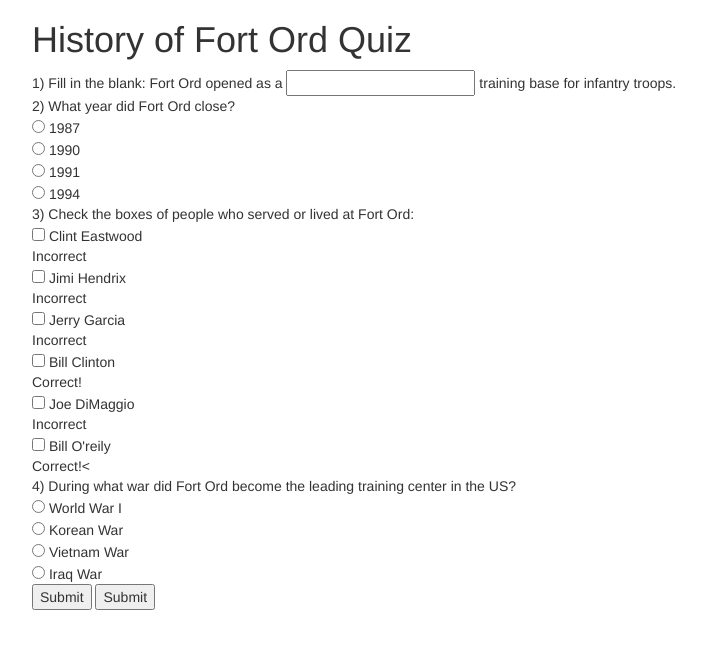
After one commit to BDog14157/brduncan, a PHP site: page /practice/craig_test/index.php in a window 1280 px wide. The commit adds this page. Shown: the top 649 px of the page, without its empty margins (233-939 px from the left). Run offline with PHP 8.4, Linux system fonts and the light colour scheme; data that the repository does not hold is empty; some libraries are stand-ins or nearby versions.

Commit message:
adding lab 5

```diff
--- /dev/null
+++ b/practice/craig_test/index.php
@@ -0,0 +1,207 @@
+<!DOCTYPE html>
+<html>
+    <head>
+        <link href="https://maxcdn.bootstrapcdn.com/bootstrap/3.3.7/css/bootstrap.min.css" rel="stylesheet" integrity="sha384-BVYiiSIFeK1dGmJRAkycuHAHRg32OmUcww7on3RYdg4Va+PmSTsz/K68vbdEjh4u" crossorigin="anonymous">
+        <title>History of Fort Ord Quiz</title>
+         <style>@import url("css/style.css");</style>
+        <link href="https://fonts.googleapis.com/css?family=Archivo+Black" rel="stylesheet">
+    </head>
+    <body>
+
+        <div class="container" id="spacing">
+        <div class="row">
+         <div class="col-sm-2" "col-xs-1"></div>
+        <div class="col-sm-8" "col-xs-10" id="quiz">
+        <h1>History of Fort Ord Quiz</h1>
+       <?php
+
+       ?>
+
+        <form method="post" action="<?php echo htmlspecialchars($_SERVER["PHP_SELF"]);?>">
+          <span class="questions"> 1) Fill in the blank: Fort Ord opened as a <input type="text" name="answer1" value="<?php echo $answer1;?>"> training base for infantry troops.<br></span>
+          <?php
+            if(isset($_POST['answer1'])){
+
+
+                if($_POST["answer1"]=="military"){
+                    echo "Correct!</br>";
+                }
+
+                else{
+
+                    if(empty($_POST['answer1'])){
+                        echo "This box was left empty. Please try again.</br>";
+                    }
+                     else{
+                        echo "<span class='incorrect'>Incorrect. Try again!</span></br>";
+                    }
+
+                }
+            }
+        ?>
+
+          <span class="questions"> 2) What year did Fort Ord close?<br></span>
+              <input type="radio" name="answer2" value="1987"> 1987<br>
+              <input type="radio" name="answer2" value="1990"> 1990<br>
+              <input type="radio" name="answer2" value="1991"> 1991<br>
+              <input type="radio" name="answer2" value="1994"> 1994<br>
+
+            <?php
+                if(isset($_POST['answer2'])){
+
+
+                if($_POST["answer2"]=="1994"){
+                    echo "Correct!</br>";
+                }
+
+                else{
+
+                    if(empty($_POST['answer2'])){
+                        echo "This question was left empty. Please fill in a bubble.";
+                    }
+                     else{
+                        echo "<span class='incorrect'>Incorrect. Try again!</span></br>";
+                    }
+
+                }
+            }
+              ?>
+
+          <span class="questions"> 3) Check the boxes of people who served or lived at Fort Ord:</br></span>
+              <input type="checkbox" name="answer30" value="checked"> Clint Eastwood</br>
+              <?php
+              //displaying if checkbox checked is correct
+                if(($_POST['answer30'])=='checked'){
+                    echo "Correct! <br>";
+                } else {
+                    echo "Incorrect<br>";
+                }
+                ?>
+              <input type="checkbox" name="answer31" value="checked"> Jimi Hendrix</br>
+              <?php
+              if(($_POST['answer31'])=='checked'){
+                    echo "Correct!<br>";
+                } else {
+                    echo "Incorrect<br>";
+                }
+                ?>
+              <input type="checkbox" name="answer32" value="checked"> Jerry Garcia</br>
+              <?php
+              if(($_POST['answer32'])=='checked'){
+                    echo "Correct!<br>";
+                } else {
+                    echo "Incorrect<br>";
+                }
+                ?>
+              <input type="checkbox" name="answer33" value="checked"> Bill Clinton</br>
+              <?php
+              if(($_POST['answer33'])=='checked'){
+                    echo "Incorrect<br>";
+                } else {
+                    echo "Correct!<br>";
+                }
+                ?>
+              <input type='checkbox' name="answer34" value="checked"> Joe DiMaggio</br>
+              <?php
+              if(($_POST['answer34'])=='checked'){
+                    echo "Correct!<br>";
+                } else {
+                    echo "Incorrect<br>";
+                }
+                ?>
+              <input type="checkbox" name='answer35' value='checked'> Bill O'reily</br>
+              <?php
+              if(($_POST['answer35'])=='checked'){
+                    echo "Incorrect";
+                } else {
+                    echo "Correct!<";
+                }
+                ?>
+                <br />
+           <?php /*
+            if(isset($_POST['answer3'])){
+
+                    if(empty($_POST['answer3[]'])){
+                        echo "This question was left empty. Please try again.";
+                    }
+
+
+            } */
+            ?>
+
+          <span class="questions"> 4) During what war did Fort Ord become the leading training center in the US?<br></span>
+              <input type="radio" name="answer4" value="World War I"> World War I<br>
+              <input type="radio" name="answer4" value="Korean War"> Korean War<br>
+              <input type="radio" name="answer4" value="Vietnam War"> Vietnam War<br>
+              <input type="radio" name="answer4" value="Iraq War"> Iraq War<br>
+
+            <?php
+            answer4();
+              /*if(isset($_POST['answer4'])){
+
+
+                if($_POST['answer4']=="Vietnam War"){
+                    echo "Correct!</br>";
+                }
+
+                else{
+
+                    if(($_POST['answer4'])==''){
+                        echo "This question was left empty. Please fill in a bubble.";
+                    }
+                     else{
+                        echo "<span class='incorrect'>Incorrect. Try again!</span></br>";
+                    }
+
+                }
+            }
+            else if(empty($_POST['answer4'])){
+                        echo "This question was left empty. Please fill in a bubble.";
+                    }*/
+
+            ?>
+          <input type="submit" value="Submit" >
+
+          <?php
+
+          function answer4(){
+
+              if(isset($_POST['answer4'])){
+
+
+                if($_POST['answer4']=="Vietnam War"){
+                    echo "Correct!</br>";
+                }
+
+                else{
+
+                    if(!isset($_POST['answer4'])){
+                        echo "This question was left empty. Please fill in a bubble.";
+                    }
+                     else{
+                        echo "<span class='incorrect'>Incorrect. Try again!</span></br>";
+                    }
+
+                }
+            }
+
+
+
+          }
+
+
+            ?>
+          <input type="submit" value="Submit" >
+
+        </form>
+        </div>
+         <div class="col-sm-2" "col-xs-1"></div>
+        </div>
+        </div>
+
+
+        <script src="https://ajax.googleapis.com/ajax/libs/jquery/3.2.1/jquery.min.js"></script>
+        <script src="https://maxcdn.bootstrapcdn.com/bootstrap/3.3.7/js/bootstrap.min.js" integrity="sha384-Tc5IQib027qvyjSMfHjOMaLkfuWVxZxUPnCJA7l2mCWNIpG9mGCD8wGNIcPD7Txa" crossorigin="anonymous"></script>
+
+    </body>
+</html>
```
Also changed, not shown: Snippets/snippets.php (+12 -0 lines), labs/lab5/getAuthorInfo.php (added, +28 -0 lines), labs/lab5/index.php (+52 -23 lines), practice/joins.php (added, +170 -0 lines), 2 other files.
